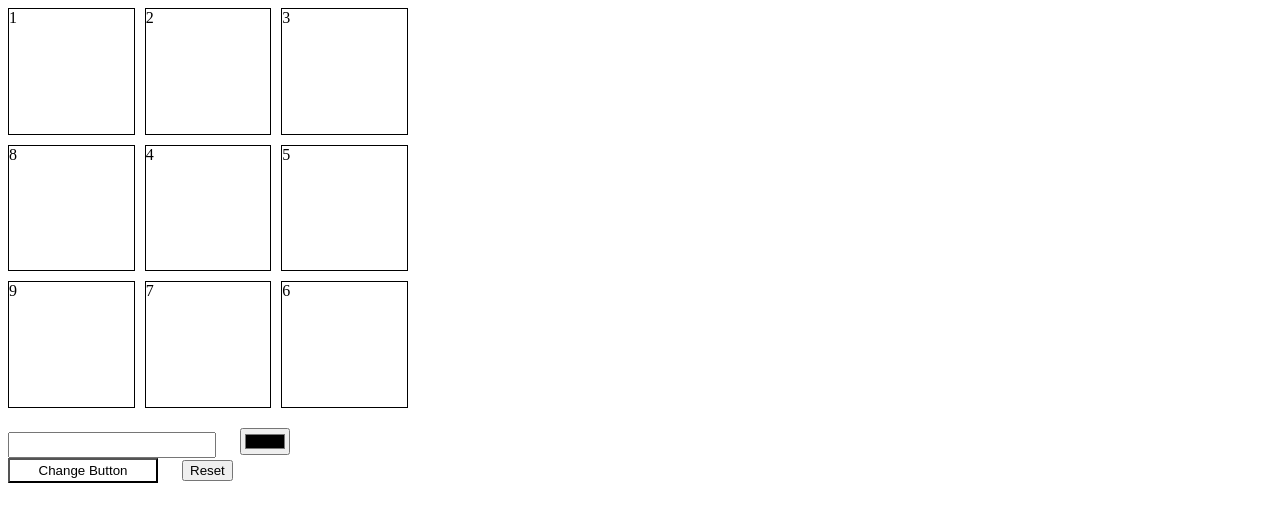
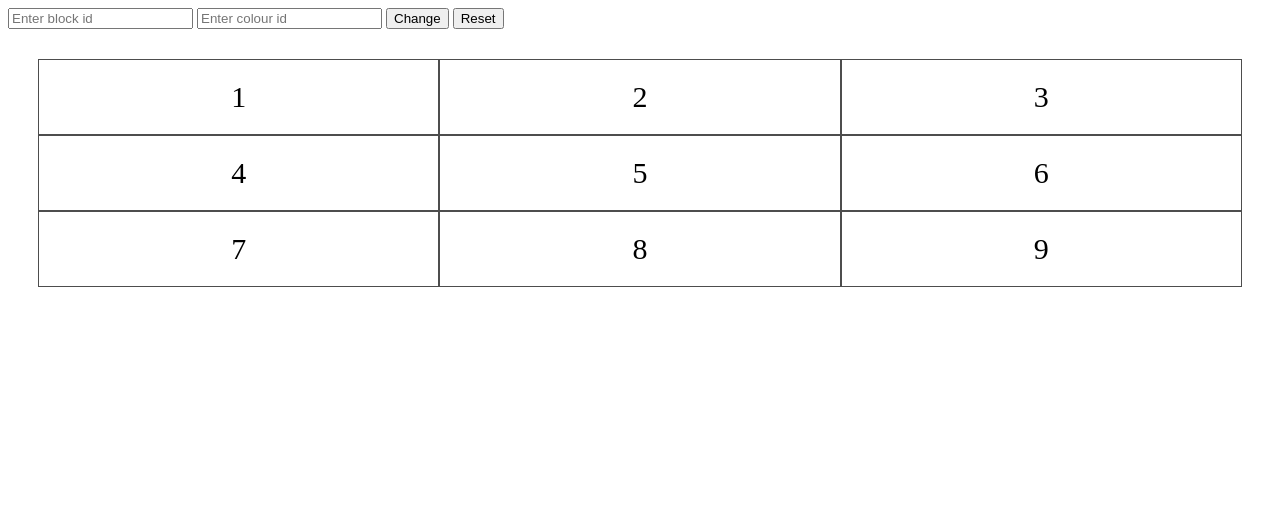
Before and after one commit to acciojob/Replit-Asian-Paints-sourabh-bansotiya, a website: page main.html in a window 1280 px wide. Drawn offline with Linux system fonts and the light colour scheme.

Commit message:
created a submission

```diff
--- a/main.html
+++ b/main.html
@@ -8,23 +8,24 @@
 
 <body>
 	<!-- the entire body must be written by student -->
-	<div class="grid-container" id="grid-container">
-        <div class="gr1 grid-item"id="1">1</div>
-        <div class="gr2 grid-item" id="2" >2</div>
-        <div class="gr3 grid-item" id="3" >3</div>
-        <div class="gr4 grid-item" id="4" >4</div>
-        <div class="gr5 grid-item" id="5" >5</div>
-        <div class="gr6 grid-item" id="6" >6</div>
-        <div class="gr7 grid-item" id="7" >7</div>
-        <div class="gr8 grid-item" id="8" >8</div>
-		<div class="gr9 grid-item" id="9" >9</div>
+
+    <input type="text" placeholder="Enter block id" id="block_id">
+    <input type="text" placeholder="Enter colour id" id="colour_id">
+
+    <button id="change_button">Change</button>
+    <button id="reset_button">Reset</button>
+
+    <div class="grid-container">
+        <div class="grid-item" id="1">1</div>
+        <div class="grid-item" id="2">2</div>
+        <div class="grid-item" id="3">3</div>
+        <div class="grid-item" id="4">4</div>
+        <div class="grid-item" id="5">5</div>
+        <div class="grid-item" id="6">6</div>
+        <div class="grid-item" id="7">7</div>
+        <div class="grid-item" id="8">8</div>
+        <div class="grid-item" id="9">9</div>
     </div>
-	<form id="input">
-		<input id="block_id" type="text">
-		<input id="colour_id" type="color"><br>
-		<button id="change_button">Change Button</button>
-		<button id="reset_button">Reset</button>
-	</form>
 
 
     <script type="text/javascript" src="./script.js">
--- a/script.js
+++ b/script.js
@@ -1,27 +1,38 @@
 //your JS code here. If required.
-let changeColor = document.getElementById('change_button');
+const reset = document.getElementById("reset_button");
+const change = document.getElementById("change_button");
 
-changeColor.addEventListener('click', ()=>{
-	const blockId = document.getElementById('block_id').value;
-	const colorId = document.getElementById('colour_id').value;
+reset.addEventListener("click", resetGrid);
+change.addEventListener("click", changeColor);
 
-	for (let i = 1; i <= 9; i++) {
-		const gridItem = document.getElementById(i.toString());
+function resetGrid() {
+  for (let i = 1; i <= 9; i++) {
+    const gridItem = document.getElementById(`${i}`);
+    gridItem.style.backgroundColor = "transparent";
+   // console.log(gridItem);
+  }
+}
 
-		if (gridItem && gridItem.id == blockId) {
-			gridItem.style.backgroundColor = colorId;
-		}else{
-			gridItem.style.backgroundColor = 'transparent'
-		}
-	}
+function changeColor() {
+  const blockId = document.getElementById("block_id");
+  const colorId = document.getElementById("colour_id");
+
+  if (!blockId.value) {
+    alert("Please enter block id");
+  }
+  if (!colorId.value) {
+    alert("Please enter colour id");
+  }
+  if (blockId.value>=9) {
+    alert("Invalid block Id");
+  }
+
+  resetGrid();
+  console.log(blockId.value)
+  const gridItem = document.getElementById(`${blockId.value}`);
+  gridItem.style.backgroundColor = colorId.value;
+
+  blockId.value = "";
+  colorId.value = "";
+}
 });
-
-let resetColor = document.getElementById('reset_button');
-resetColor.addEventListener('click', (event) => {
- event.preventDefault();
-
-	for (let i = 1; i <= 9; i++) {
-		const gridItems = document.getElementById(i.toString());
-		gridItems.style.backgroundColor = 'transparent';
-	}
-});
--- a/styles.css
+++ b/styles.css
@@ -1,80 +1,16 @@
 /*  your css code here. If applicable */
 
-.grid-container{
-    width: 400px;
-    height: 400px;
+.grid-container {
     display: grid;
-    gap: 10px;
-    /*grid-template-columns: 40px repeat(3,100px) 160px;
-    grid-template-rows: repeat(5, 100px);
-    margin-bottom: 200px;*/
-    grid-template-areas:
-    "s a b"
-    "l c d"
-    "m e f"
-}
-.gr1{
-	grid-area: s;
-	border: 1px solid;
-}
+    margin: 20px;
+    grid-template-columns: auto auto auto;
+    padding: 10px;
+  }
 
-.gr2{
-	border: 1px solid;
-    grid-area: a;
-}
-
-.gr3{
-	border: 1px solid;
-    grid-area: b;
-}
-
-.gr4{
-	border: 1px solid;
-    grid-area: c;
-}
-.gr5{
-	border: 1px solid;
-    grid-area: d;
-}
-.gr6{
-	border: 1px solid;
-    grid-area: f;
-}
-
-.gr7{
-	border: 1px solid;
-    grid-area: e;
-}
-
-.gr8{
-	border: 1px solid;
-}
-.gr9{
-	border: 1px solid;
-}
-
-#input{
-	margin-top: 20px;
-}
-#block_id{
-	width: 200px;
-	height: 20px;
-	margin-right: 20px;
-}
-#color_id{
-	width: 150px;
-	height: 30px;
-}
-
-#reset{
-	margin-top: 20px;
-	width: 150px;
-	height: 25px;
-	background-color: white;
-}
-#change_button{
-	width: 150px;
-	height: 25px;
-	background-color: white;
-	margin-right: 20px;
-}
+  .grid-item {
+    background-color: transparent;
+    border: 1px solid rgba(0, 0, 0, 0.698);
+    padding: 20px;
+    font-size: 30px;
+    text-align: center;
+  }
```
